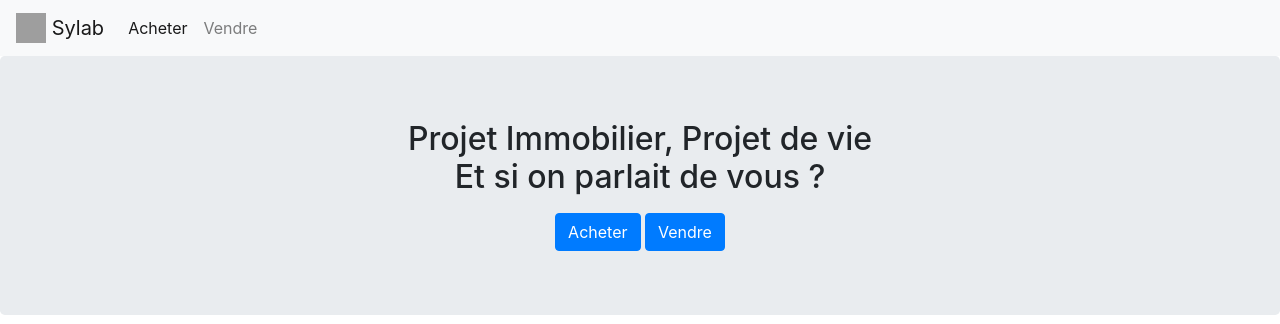
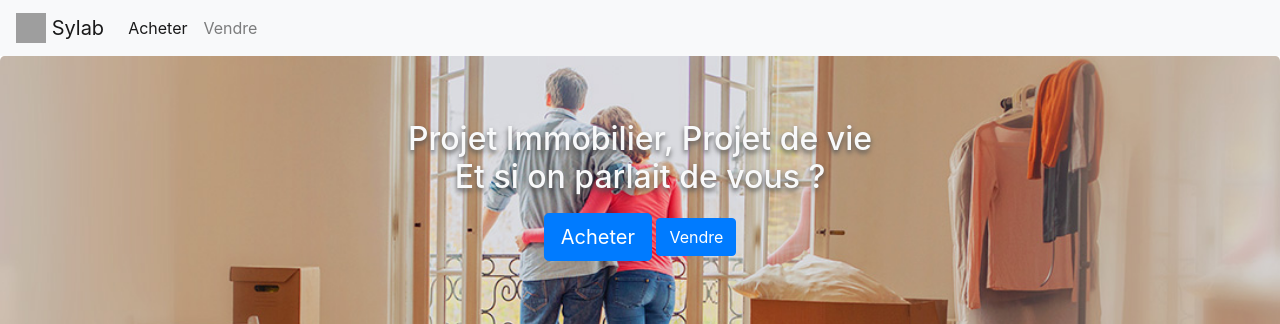
Before and after one commit to QuentG/Sylab, a Symfony app: template templates/home.html.twig in a window 1280 px wide. Shown: the top 324 px of the page. Run offline with Twig, Linux system fonts and the light colour scheme; the template is opened without the code that fills it, so the values that code supplies are empty; some libraries are stand-ins or nearby versions; grey boxes are pictures that could not be loaded.

Commit message:
update home.twig

```diff
--- a/public/static/css/styles.css
+++ b/public/static/css/styles.css
@@ -1,4 +1,16 @@
+#search-home{
+    background-image: url(../img/home/fond-search-home.png);
+    height: 364px;
+    background-size: cover;
+    background-repeat: no-repeat;
+}
+#search-home h2{
+    text-shadow: 0 3px 5px #555;
+}
 .card-hover:hover{
     text-decoration: none;
     color: red;
 }
+#info-icon{
+    background-color: rgb(116, 116, 116);
+}
--- a/templates/home.html.twig
+++ b/templates/home.html.twig
@@ -5,12 +5,12 @@
 {% endblock %}
 
 {% block body %}
-    <div class="jumbotron">
+    <div id="search-home" class="jumbotron">
         <div class="row">
             <div class="col-md-10 offset-1 text-center">
-                <h2>Projet Immobilier, Projet de vie<br />Et si on parlait de vous ?</h2>
+                <h2 class="text-light">Projet Immobilier, Projet de vie<br />Et si on parlait de vous ?</h2>
                 <div class="mt-3">
-                    <a href="{{ path('buy') }}" class="btn btn-primary">Acheter</a>
+                    <a href="{{ path('buy') }}" class="btn btn-primary btn-lg">Acheter</a>
                     <a href="#" class="btn btn-primary">Vendre</a>
                 </div>
             </div>
@@ -23,7 +23,7 @@
                 <h3>Les derniers biens</h3>
             </div>
 
-            <div class="col-md-12 text-center">
+            <div class="col-md-12 text-center mt-3">
                 <div class="row">
                     <div class="col-md-4">
                         <a href="" class="text-dark  card-hover">
@@ -67,4 +67,24 @@
             </div>
         </div>
     </div>
+
+    <div id="info-icon" class="jumbotron mt-5">
+        <div class="row">
+            <div class="col-md-4 text-center">
+                <img class="" src=".../100px180/" alt="Icon">
+                <p>Blopblopblop</p>
+            </div>
+
+             <div class="col-md-4 text-center">
+                <img class="" src=".../100px180/" alt="Icon">
+                <p>Blopblopblop</p>
+            </div>
+
+             <div class="col-md-4 text-center">
+                <img class="" src=".../100px180/" alt="Icon">
+                <p>Blopblopblop</p>
+            </div>
+        </div>
+    </div>
+
 {% endblock %}
```
Also changed, not shown: public/static/img/home/fond-search-home.png (added).
